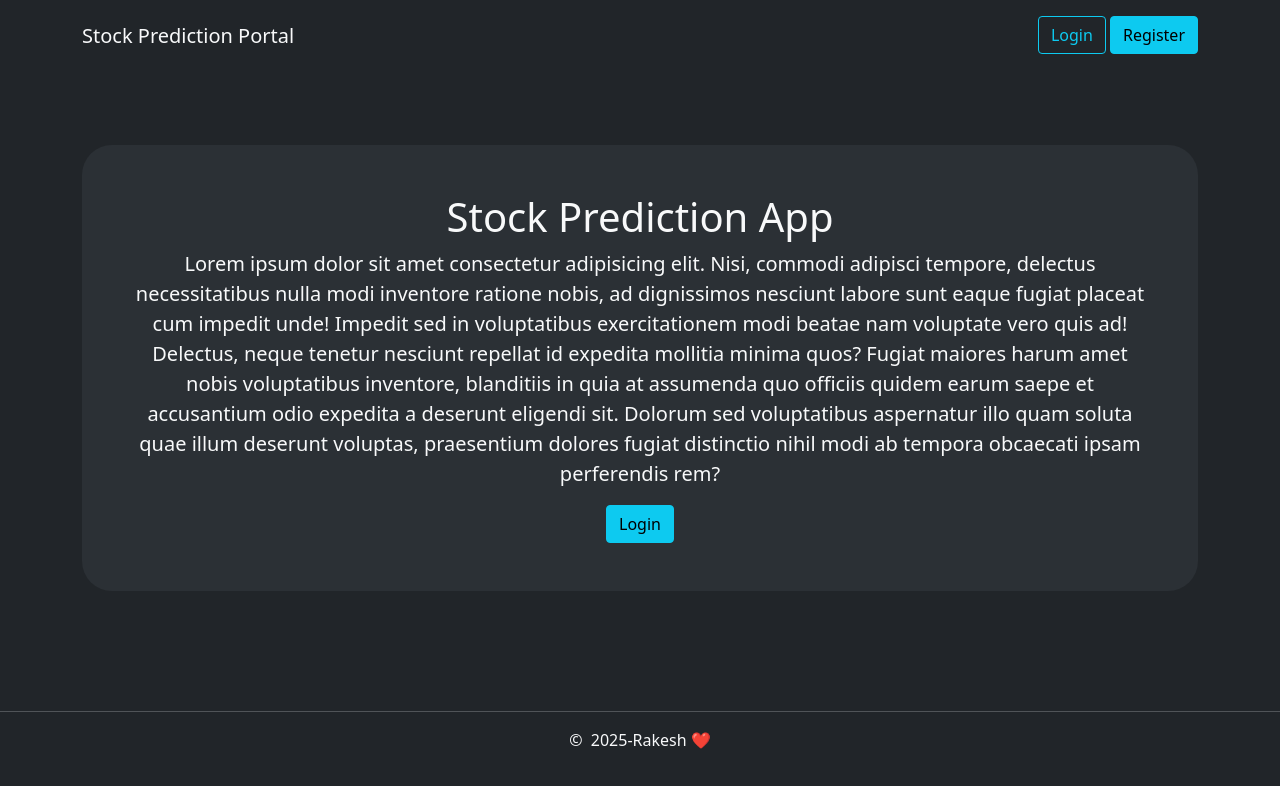
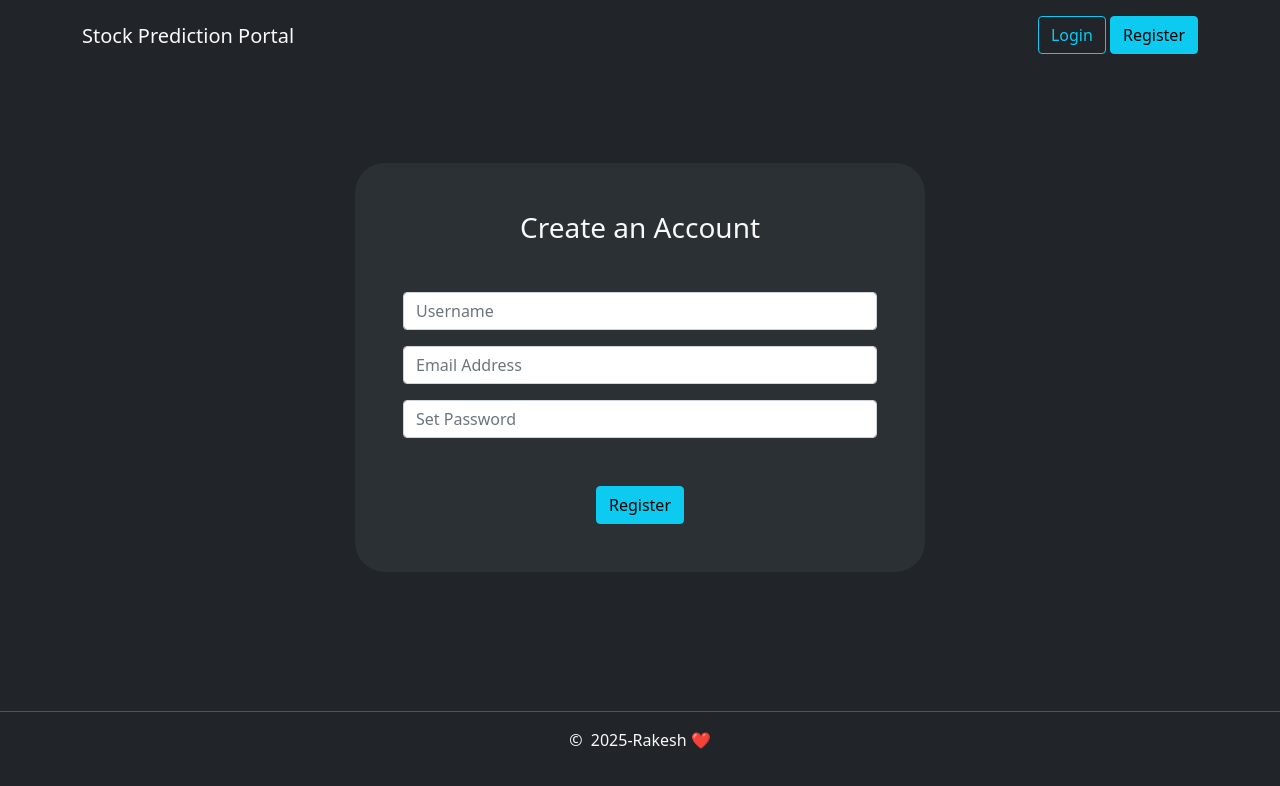
Before and after one commit to hrrakesh/STOCK-PREDICTION-PORTAL, a React (Vite) app in the folder frontend-react/: page /register in a window 1280 px wide. Shown: the top 786 px of the page. Built offline with nearby package versions, Linux system fonts and the light colour scheme.

Commit message:
registration-part on going

```diff
--- a/frontend-react/package.json
+++ b/frontend-react/package.json
@@ -10,8 +10,10 @@
     "preview": "vite preview"
   },
   "dependencies": {
+    "axios": "^1.8.4",
     "react": "^19.0.0",
-    "react-dom": "^19.0.0"
+    "react-dom": "^19.0.0",
+    "react-router-dom": "^7.4.1"
   },
   "devDependencies": {
     "@eslint/js": "^9.21.0",
--- a/frontend-react/src/App.jsx
+++ b/frontend-react/src/App.jsx
@@ -1,20 +1,27 @@
-import { useState } from 'react'
-import './assets/css/style.css'
-import Header from './components/Header'
-import Footer from './components/Footer'
-import Main from './components/Main'
+import { useState } from "react";
+import "./assets/css/style.css";
+import Main from "./components/Main";
+import Header from "./components/Header";
+import Footer from "./components/Footer"
+import { BrowserRouter, Routes, Route } from "react-router-dom";
+import Register from "./components/Register";
+import Login from "./components/Login";
 
 function App() {
-
   return (
     <>
-    <Header />
-    <Main />
-    <Footer />
+      <BrowserRouter>
+        <Header />
 
-
+        <Routes>
+          <Route path="/" element={<Main />} />
+          <Route path="/register" element={<Register />} />
+          <Route path="/login" element={<Login />} />
+        </Routes>
+        <Footer />
+      </BrowserRouter>
     </>
-  )
+  );
 }
 
-export default App
+export default App;
--- a/frontend-react/src/components/Button.jsx
+++ b/frontend-react/src/components/Button.jsx
@@ -1,11 +1,12 @@
 import React from 'react'
+import { Link } from 'react-router-dom';
 
 const Button = (props) => {
   return (
     <>
-      <a href="" className={`btn ${props.class}`}>
+      <Link to={props.url} className={`btn ${props.class}`}>
         {props.text}
-      </a>
+      </Link>
     </>
   );
 }
--- a/frontend-react/src/components/Header.jsx
+++ b/frontend-react/src/components/Header.jsx
@@ -1,17 +1,18 @@
 import React from 'react'
 import Button from './Button';
+import { Link } from 'react-router-dom';
 
 const Header = () => {
   return (
     <>
       <nav className="navbar container pt-3 pb-3 align-items-start">
-        <a className="navbar-brand text-light" href="">
+        <Link className="navbar-brand text-light" to="/">
           Stock Prediction Portal
-        </a>
+        </Link>
         <div>
-          <Button text="Login" class="btn-outline-info" />
+          <Button text="Login" class="btn-outline-info" url="/login" />
           &nbsp;
-          <Button text="Register" class="btn-info" />
+          <Button text="Register" class="btn-info" url="/register" />
         </div>
       </nav>
     </>
--- /dev/null
+++ b/frontend-react/src/components/Login.jsx
@@ -0,0 +1,29 @@
+import { useState } from "react"
+import React  from 'react'
+
+const Login = () => {
+    const[userName, setUserName] = useState('')
+    const[email, setEmail] = useState('')
+    const[password, setPassword] = useState('')
+
+
+
+
+  return (
+    <div className="container">
+            <div className="row justify-content-center">
+                <div className="col-md-6 bg-light-dark p-5">
+                    <h3 className="text-light text-center mb-5">Login</h3>
+                    <form action="">
+                        <input type="text" className='form-control mb-3' placeholder='Username' name=""  />
+
+                        <input type="password" name="" placeholder='Password'  className="form-control mb-5" />
+                        <button type="submit" className="btn btn-info d-block mx-auto">Login</button>
+                    </form>
+                </div>
+            </div>
+        </div>
+  )
+}
+
+export default Login
--- a/frontend-react/src/components/Main.jsx
+++ b/frontend-react/src/components/Main.jsx
@@ -1,5 +1,6 @@
 import React from 'react'
 import Button from "./Button";
+
 
 
 const Main = () => {
@@ -9,7 +10,6 @@ const Main = () => {
         <div className="p-5 text-center bg-light-dark">
           <h1 className="text-light">Stock Prediction App</h1>
           <p className="text-light lead">
-            {" "}
             Lorem ipsum dolor sit amet consectetur adipisicing elit. Nisi,
             commodi adipisci tempore, delectus necessitatibus nulla modi
             inventore ratione nobis, ad dignissimos nesciunt labore sunt eaque
@@ -24,7 +24,7 @@ const Main = () => {
             obcaecati ipsam perferendis rem?
           </p>
 
-          <Button text="Login" class="btn-info" />
+          <Button text="Login" class="btn-info" url="/login"/>
         </div>
       </div>
     </>
--- /dev/null
+++ b/frontend-react/src/components/Register.jsx
@@ -0,0 +1,58 @@
+import React from 'react'
+import { useState } from 'react'
+import axios from 'axios'
+
+const Register = () => {
+   const [formData, setFormData] = useState({
+    userName:'',
+    email:'',
+    password:'',
+   })
+
+   const handleChange = (e) =>{
+    setFormData({
+        ...formData,
+        [e.target.name]:e.target.value
+     })
+   }
+
+   const handlRegistration = async (e)=>{
+    e.preventDefault()
+    const userData = {
+      username: formData.userName,
+      email: formData.email,
+      password: formData.password,
+    };
+    try{
+        const respone = await axios.post("http://127.0.0.1:8000/api/v1/register/", userData);
+        console.log("response data",respone.data)
+        console.log("registration successful")
+    }catch(error){
+        console.error('registration failed', error.respone.data)
+    }
+   }
+  return (
+    <>
+        <div className="container">
+            <div className="row justify-content-center">
+                <div className="col-md-6 bg-light-dark p-5">
+                    <h3 className="text-light text-center mb-5">Create an Account</h3>
+                    <form onSubmit={handlRegistration}>
+                        <input type="text" className='form-control mb-3' placeholder='Username' name="userName" value={formData.userName} onChange={handleChange} />
+
+                        <input type="email" name="email" placeholder='Email Address'  className="form-control mb-3" value={formData.email} onChange={handleChange}/>
+
+                        <input type="password" name="password" placeholder='Set Password'  className="form-control mb-5" value={formData.password} onChange={handleChange}/>
+
+                        <button type="submit" className="btn btn-info d-block mx-auto">Register</button>
+                    </form>
+                </div>
+            </div>
+        </div>
+
+
+    </>
+  )
+}
+
+export default Register
```
Also changed, not shown: 2 other files (tests, documents, lock files or other folders).
